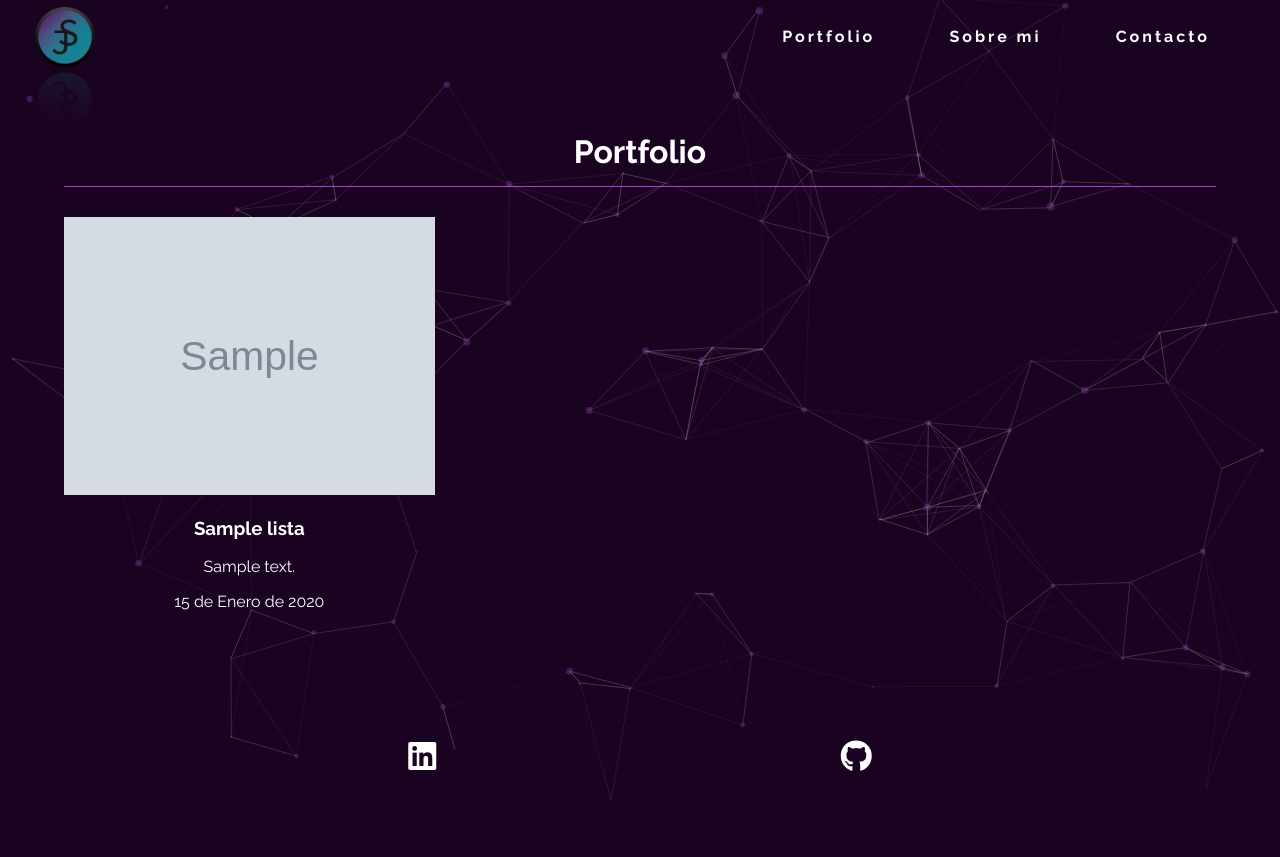
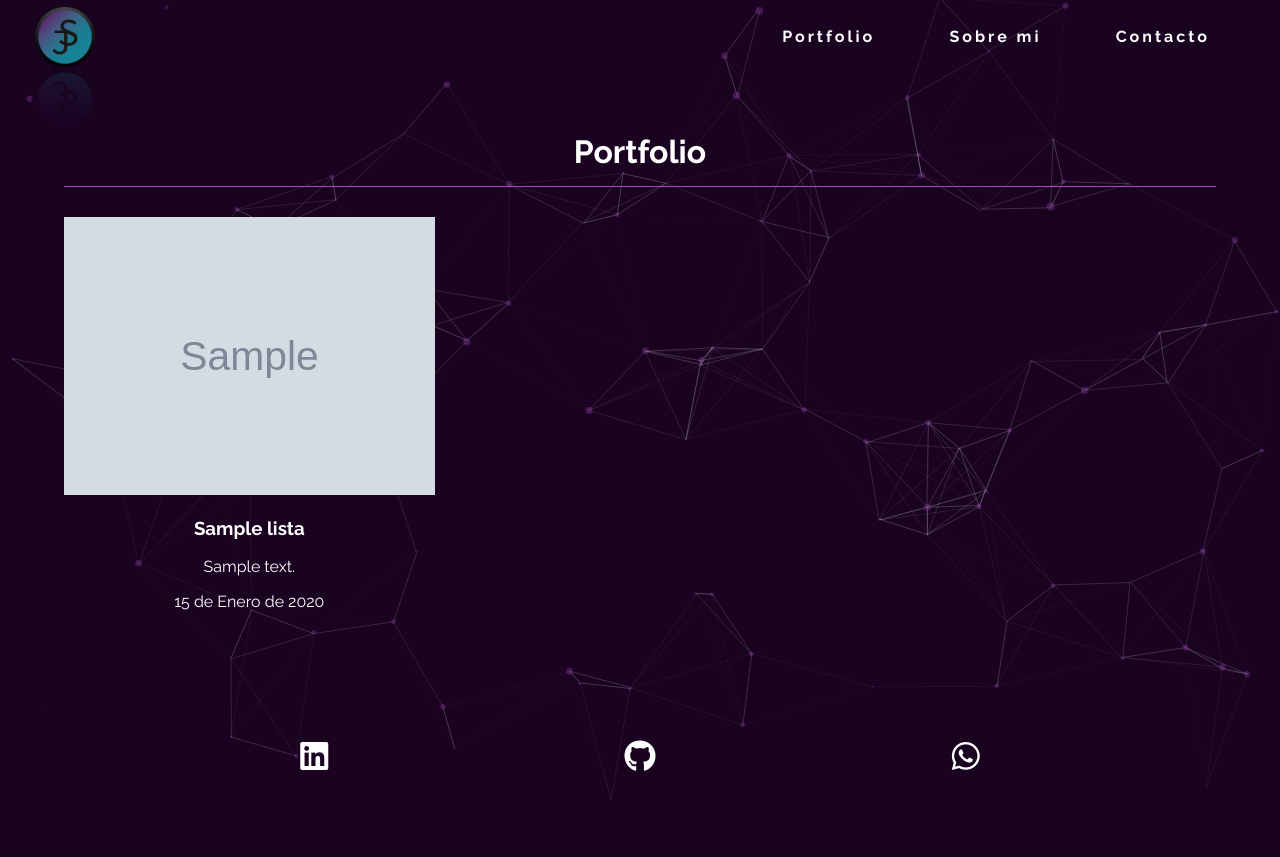
Before and after one commit to ejohnsan/Portfolio, a Django app: page /folio/ in a window 1280 px wide. Shown: the part 41-898 px from the top of the page. Run offline with Django 4.2, Linux system fonts and the light colour scheme; tables that the repository leaves empty hold one stand-in row (values such as "Sample post"); grey boxes marked "Sample" are stand-in pictures; some libraries are stand-ins or nearby versions; some web fonts are replaced.

Commit message:
whatsapp

```diff
--- a/home/templates/home/base.html
+++ b/home/templates/home/base.html
@@ -79,6 +79,9 @@ def message():
                 <a href="https://github.com/ejohnsan" target="_blank" class="footer__icon">
                     <i class="fa-brands fa-github"></i>
                 </a>
+                <a href="https://wa.me/573052265772" target="_blank" class="footer__icon">
+                    <i class="fa-brands fa-whatsapp"></i>
+                </a>
             </div>
         </footer>
 
```
